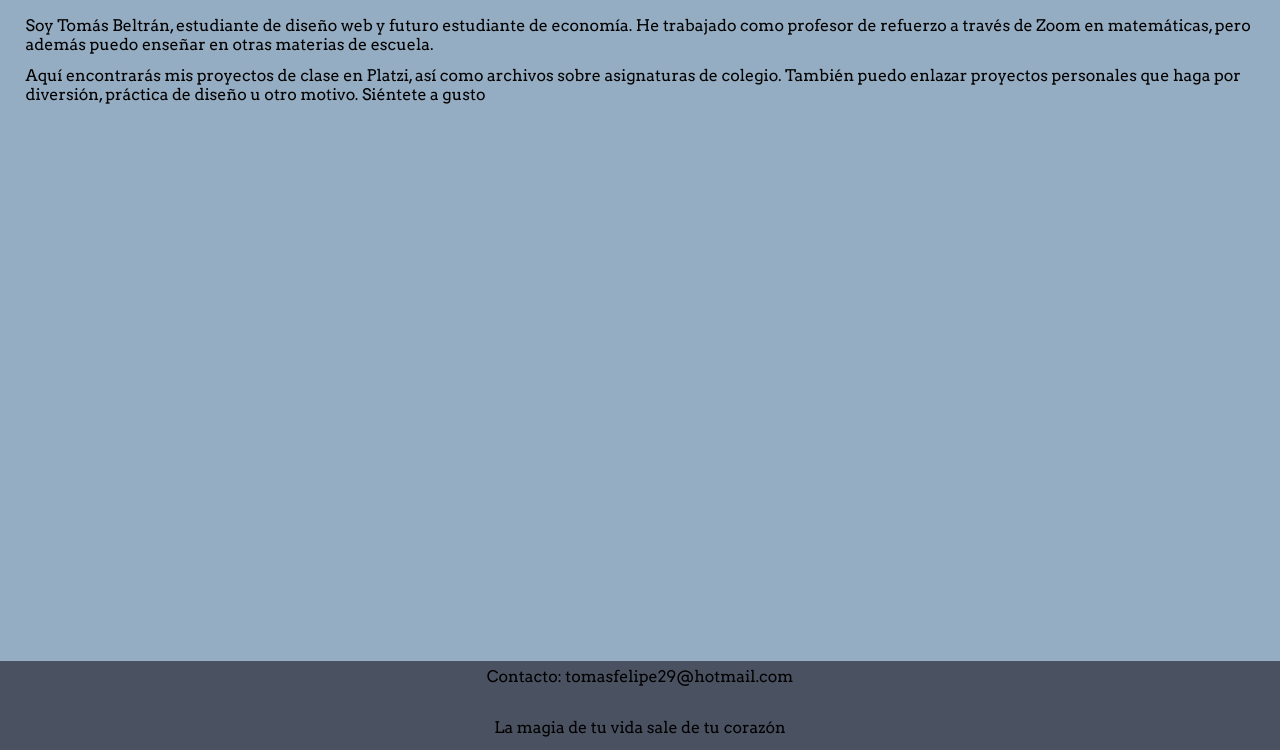
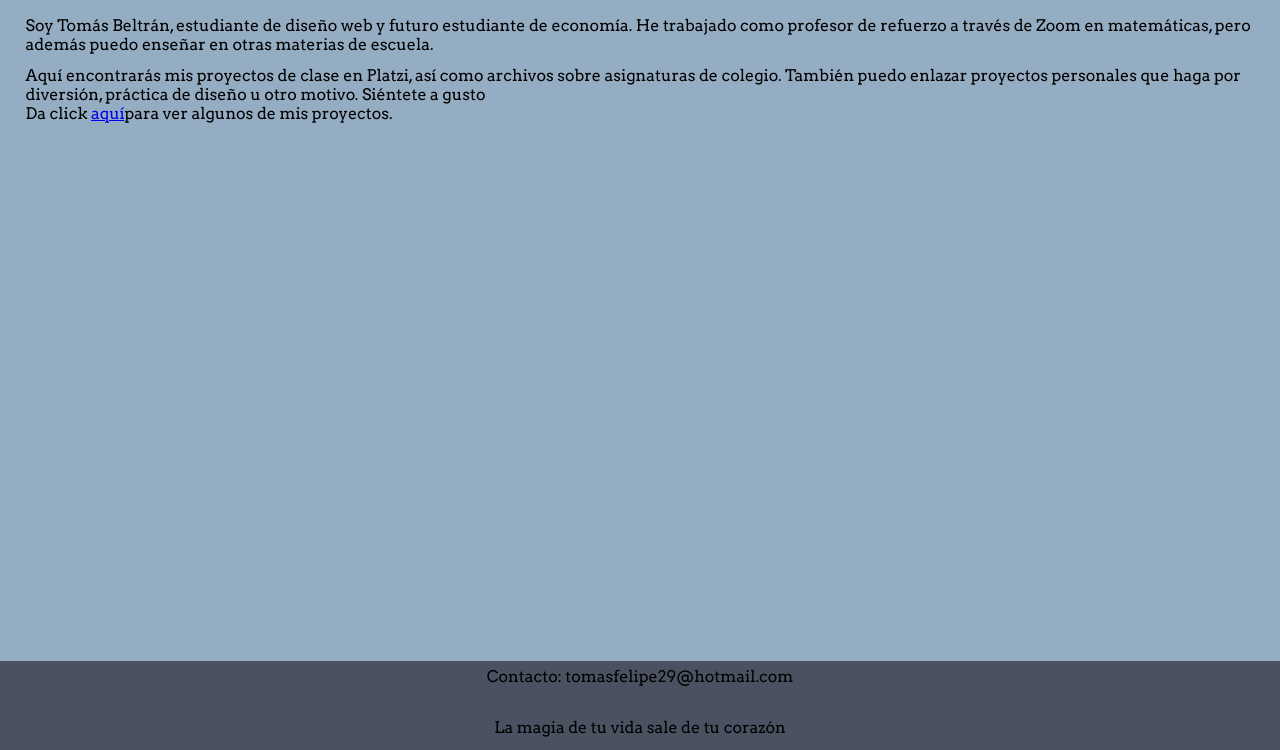
Before and after one commit to Tom4sBeltr4n/Tom4sBeltr4n.github.io, a plain HTML site: page index.html in a window 1280 px wide. Shown: the part 50-800 px from the top of the page. Drawn offline with Linux system fonts and the light colour scheme.

Commit message:
Iniciando enlazado a mis proyectos

```diff
--- a/index.html
+++ b/index.html
@@ -17,6 +17,7 @@
         <main>
             <p>Soy Tomás Beltrán, estudiante de diseño web y futuro estudiante de economía. He trabajado como profesor de refuerzo a través de Zoom en matemáticas, pero además puedo enseñar en otras materias de escuela.</p>
             <p>Aquí encontrarás mis proyectos de clase en Platzi, así como archivos sobre asignaturas de colegio. También puedo enlazar proyectos personales que haga por diversión, práctica de diseño u otro motivo. Siéntete a gusto</p>
+            <p>Da click <a href="/Proyectos/index.html">aquí</a>para ver algunos de mis proyectos.</p>
         </main>
         <footer>
             <p id="contact">Contacto: tomasfelipe29@hotmail.com</p><br/>
```
Also changed, not shown: 1 other file.
